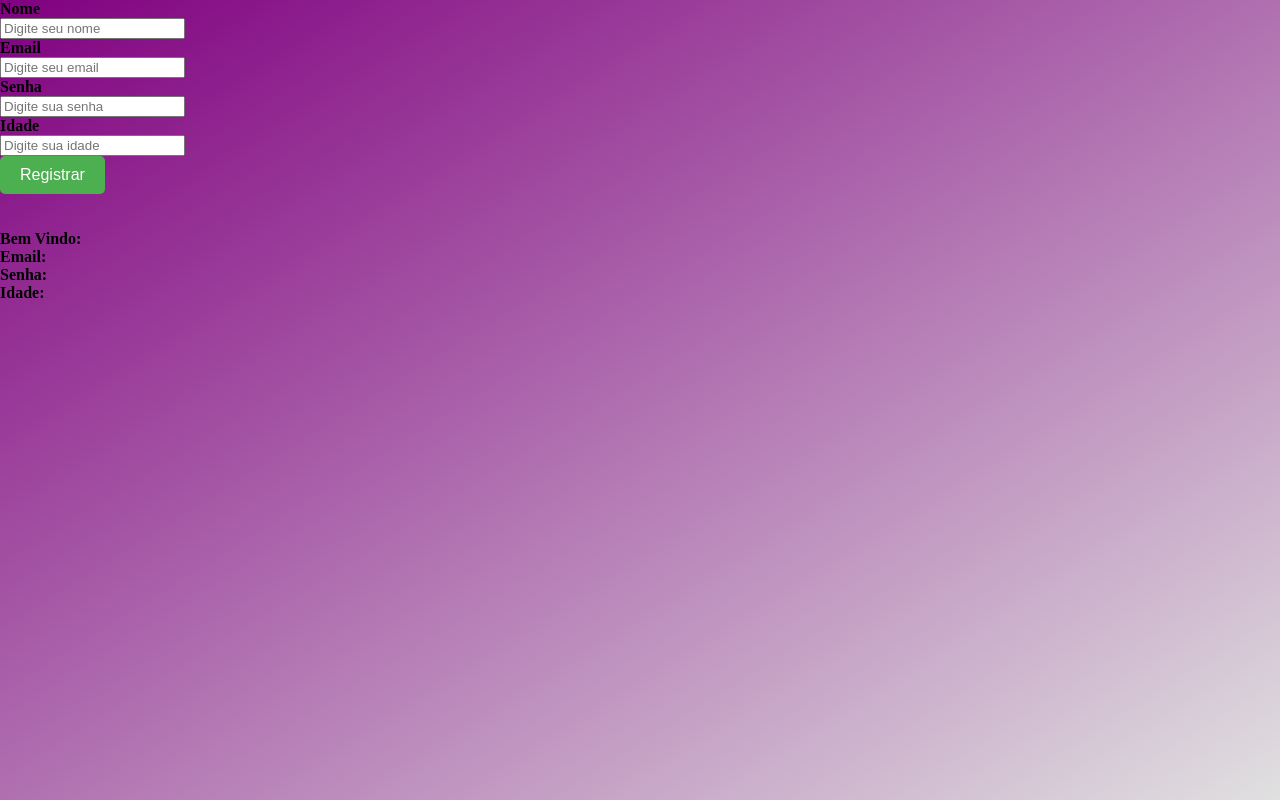
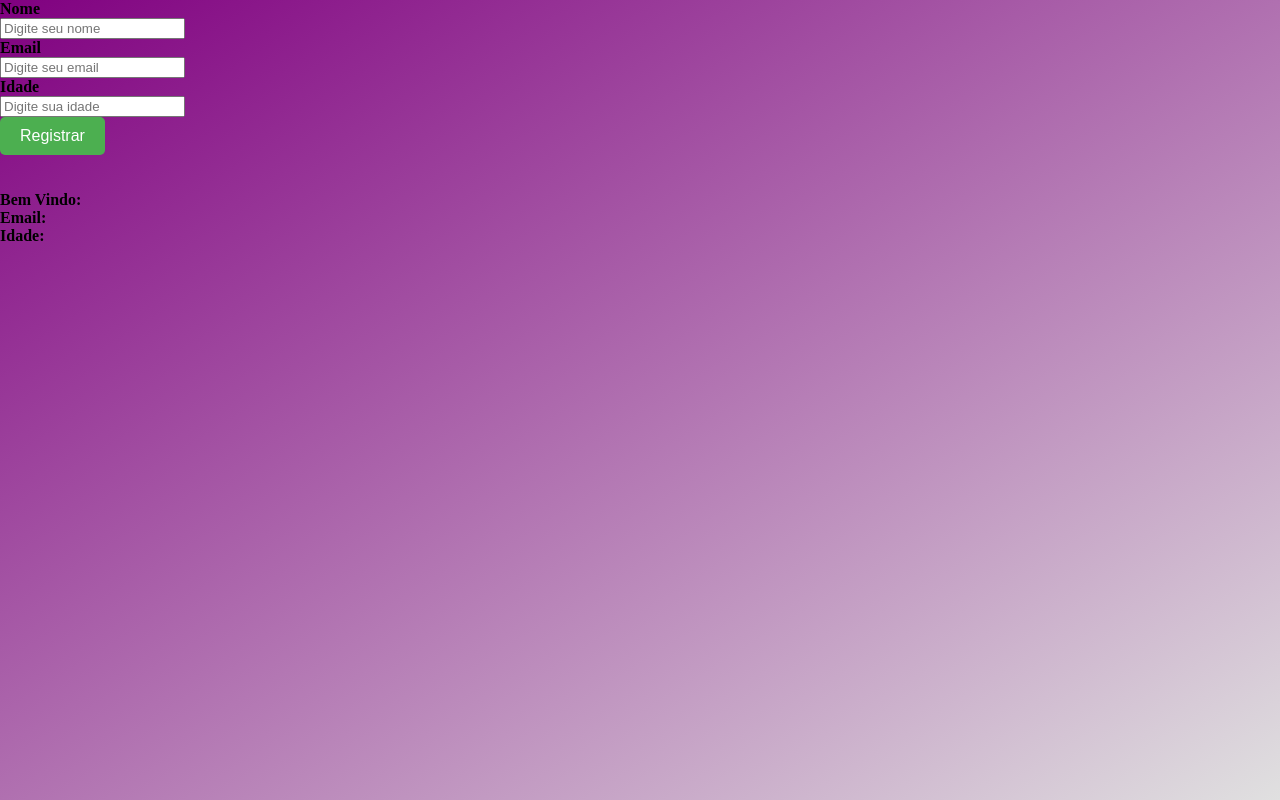
Before and after one commit to LucasRocha-DEV/primeiro-app, a React (Create React App) app: page / in a window 1280 px wide. Built offline with nearby package versions, Linux system fonts and the light colour scheme.

Commit message:
feat: Remove campo de senha do formulário de registro
Removes the password field from the registration form as it is no longer needed. The password is not stored in the user object and is not displayed in the information section after registration.

```diff
--- a/src/App.js
+++ b/src/App.js
@@ -20,7 +20,6 @@ function App() {
     setUser({ // Alterando o estado do usuário
       nome: nome,
       email: email,
-      senha: senha,
       idade: idade,
     })
   }
@@ -40,13 +39,6 @@ function App() {
           value={email}
           onChange={(e) => setEmail(e.target.value)}
         /><br/>
-        <label className="label-bold">Senha</label><br/>
-        <input
-          type="password"
-          placeholder="Digite sua senha"
-          value={senha}
-          onChange={(e) => setSenha(e.target.value)}
-        /><br/>
         <label className="label-bold">Idade</label><br/>
         <input
           placeholder="Digite sua idade"
@@ -61,7 +53,6 @@ function App() {
       <div>
         <span className="label-bold">Bem Vindo:</span> {user.nome}<br/>
         <span className="label-bold">Email:</span> {user.email}<br/>
-        <span className="label-bold">Senha:</span> {user.senha}<br/>
         <span className="label-bold">Idade:</span> {user.idade}<br/>
       </div>
     </div>
```
